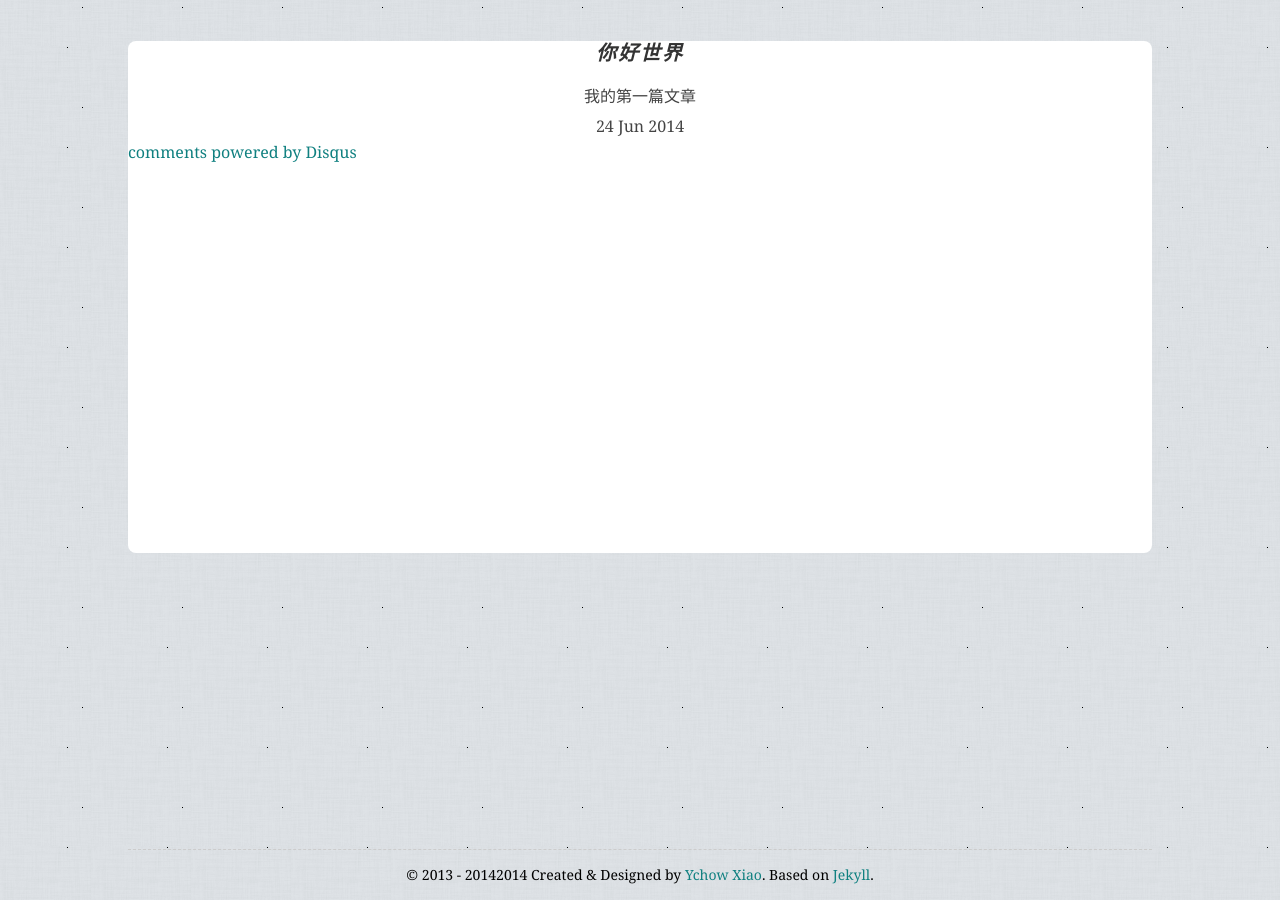
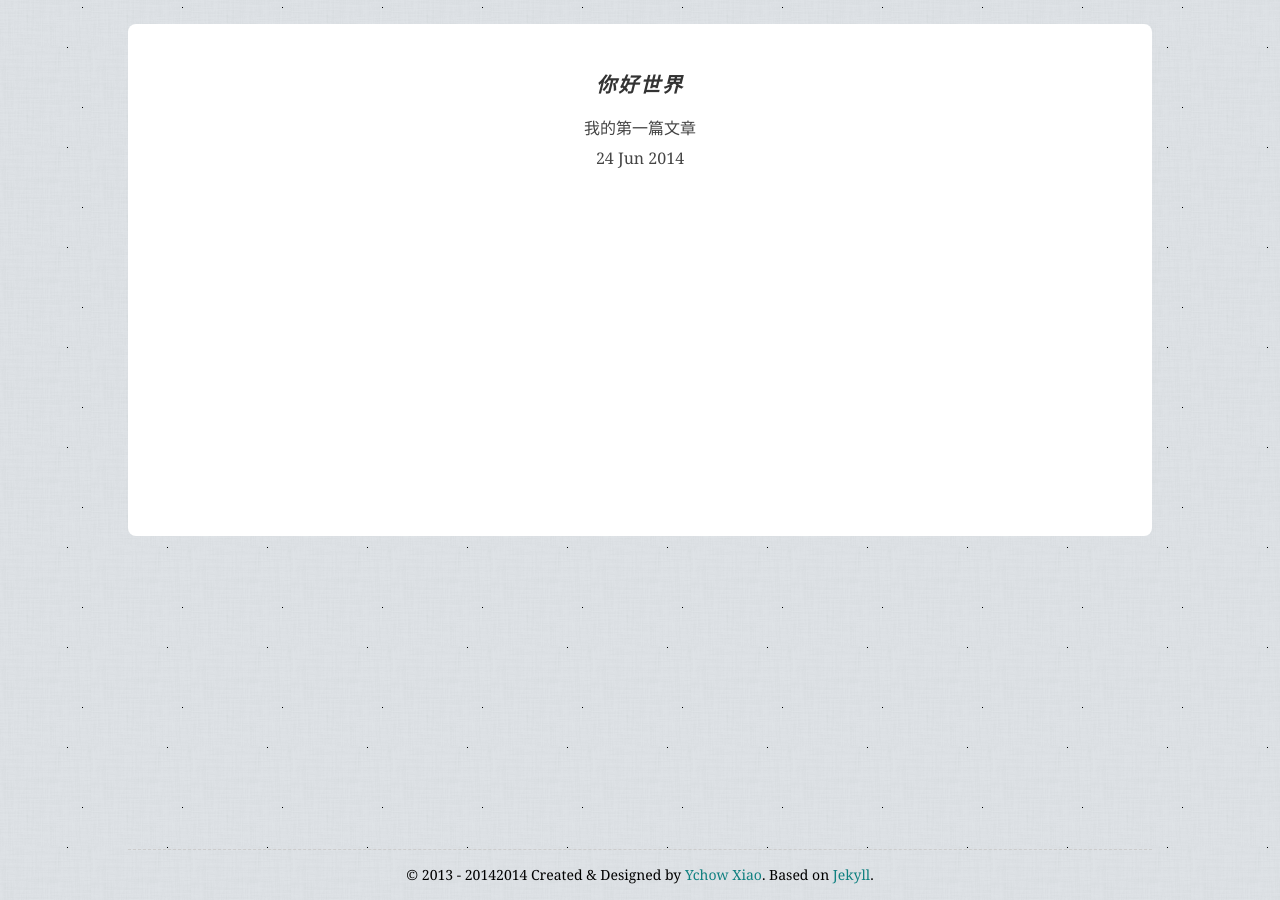
Before and after one commit to kai517/ychowxiao, a Jekyll site: the page built from _posts/2014-06-24-hello-world.html, in a window 1280 px wide. Built offline with Jekyll 4.4.1, drawn with Linux system fonts in a browser that asks for light colours; comment, search, counter and statistics services are not loaded.

Commit message:
Update acticle.html

```diff
--- a/_layouts/acticle.html
+++ b/_layouts/acticle.html
@@ -7,8 +7,11 @@
 　　</head>
 　　<body>
          <article>
-               {{ content }}
-                <div id="disqus_thread"></div>
+                  <section id="blog">
+                            {{ content }}
+                           <div id="disqus_thread"></div>
+                  </section>
+
              <script type="text/javascript">
                  /* * * CONFIGURATION VARIABLES: EDIT BEFORE PASTING INTO YOUR WEBPAGE * * */
                  var disqus_shortname = 'ychowxiao'; // required: replace example with your forum shortname
@@ -21,7 +24,6 @@
                  })();
              </script>
              <noscript>Please enable JavaScript to view the <a href="http://disqus.com/?ref_noscript">comments powered by Disqus.</a></noscript>
-             <a href="http://disqus.com" class="dsq-brlink">comments powered by <span class="logo-disqus">Disqus</span></a>
              <!--Footer-->
              <footer id="ft">
                  <p>© 2013 - <script>document.write(new Date().getFullYear());</script>2014 Created &amp; Designed by <a href="https://github.com/ychow" target="_blank" title="肖元州的个人博客">Ychow Xiao</a>. <span class="base">Based on <a href="https://github.com/mojombo/jekyll/wiki" target="_blank">Jekyll</a>.</span></p>
```
